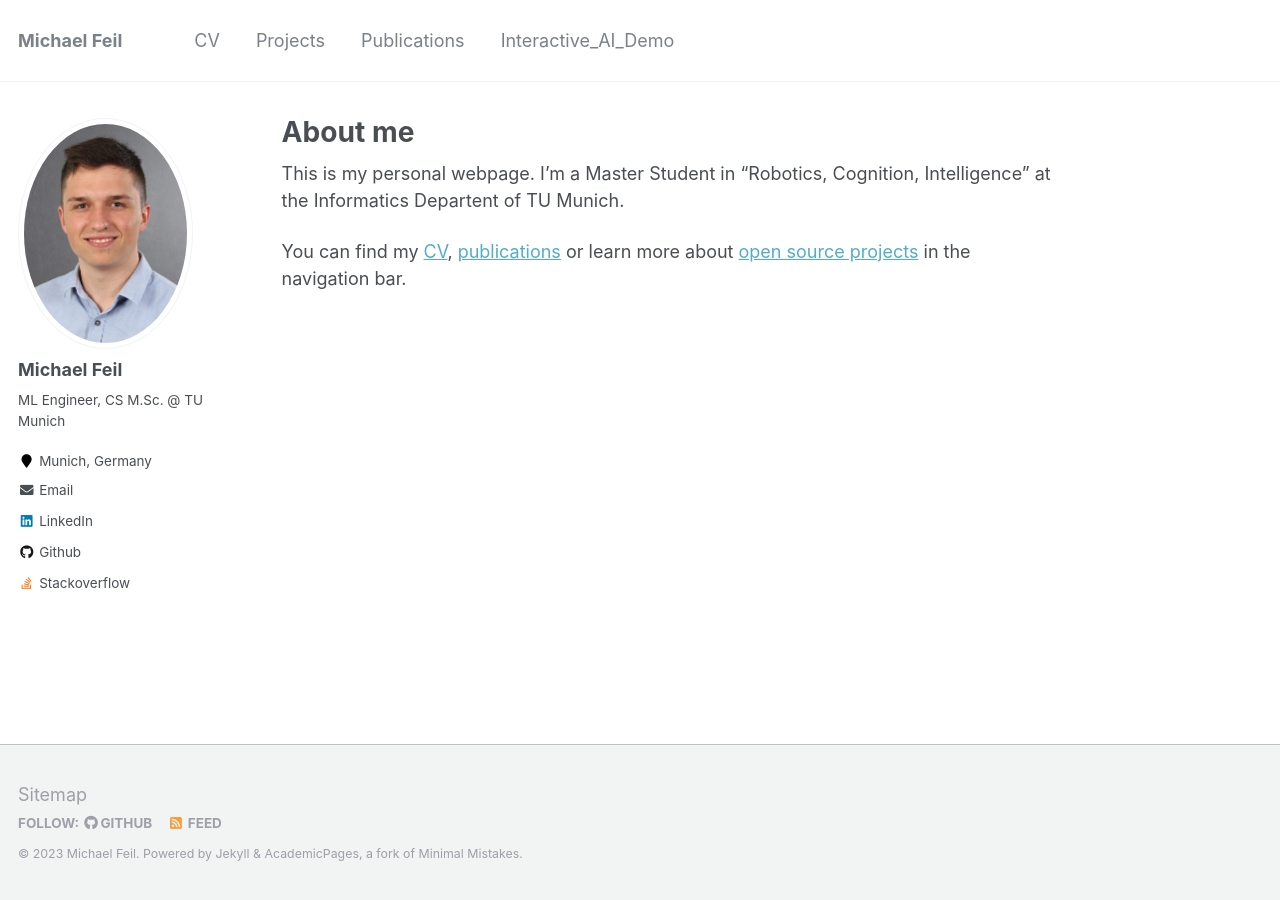
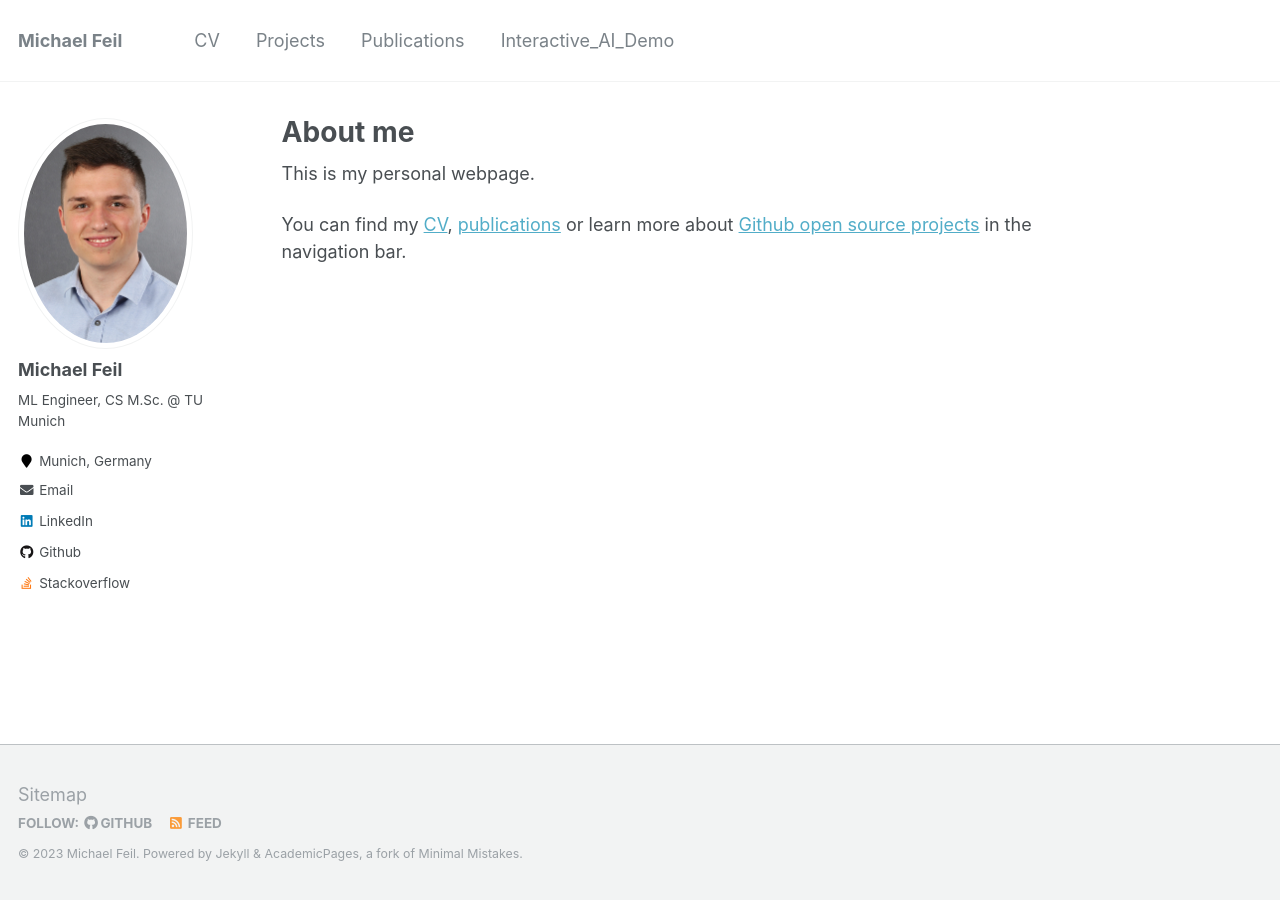
Before and after one commit to michaelfeil/academicpages, a Jekyll site: the page built from _pages/about.md, in a window 1280 px wide. Built offline with Jekyll 4.4.1, drawn with Linux system fonts in a browser that asks for light colours.

Commit message:
Update about.md

```diff
--- a/_pages/about.md
+++ b/_pages/about.md
@@ -10,6 +10,5 @@ redirect_from:
 {% include base_path %}
 
 This is my personal webpage.
-I’m a Master Student in "Robotics, Cognition, Intelligence" at the Informatics Departent of TU Munich.
 
-You can find my [CV]({{ site.baseurl }}{% link _pages/cv.md %}), [publications]({{ site.baseurl }}{% link _pages/publications.md %}) or learn more about [open source projects]({{ site.baseurl }}{% link _pages/projects.html %}) in the navigation bar.
+You can find my [CV]({{ site.baseurl }}{% link _pages/cv.md %}), [publications]({{ site.baseurl }}{% link _pages/publications.md %}) or learn more about [Github open source projects]({{ site.baseurl }}{% link _pages/projects.html %}) in the navigation bar.
```
